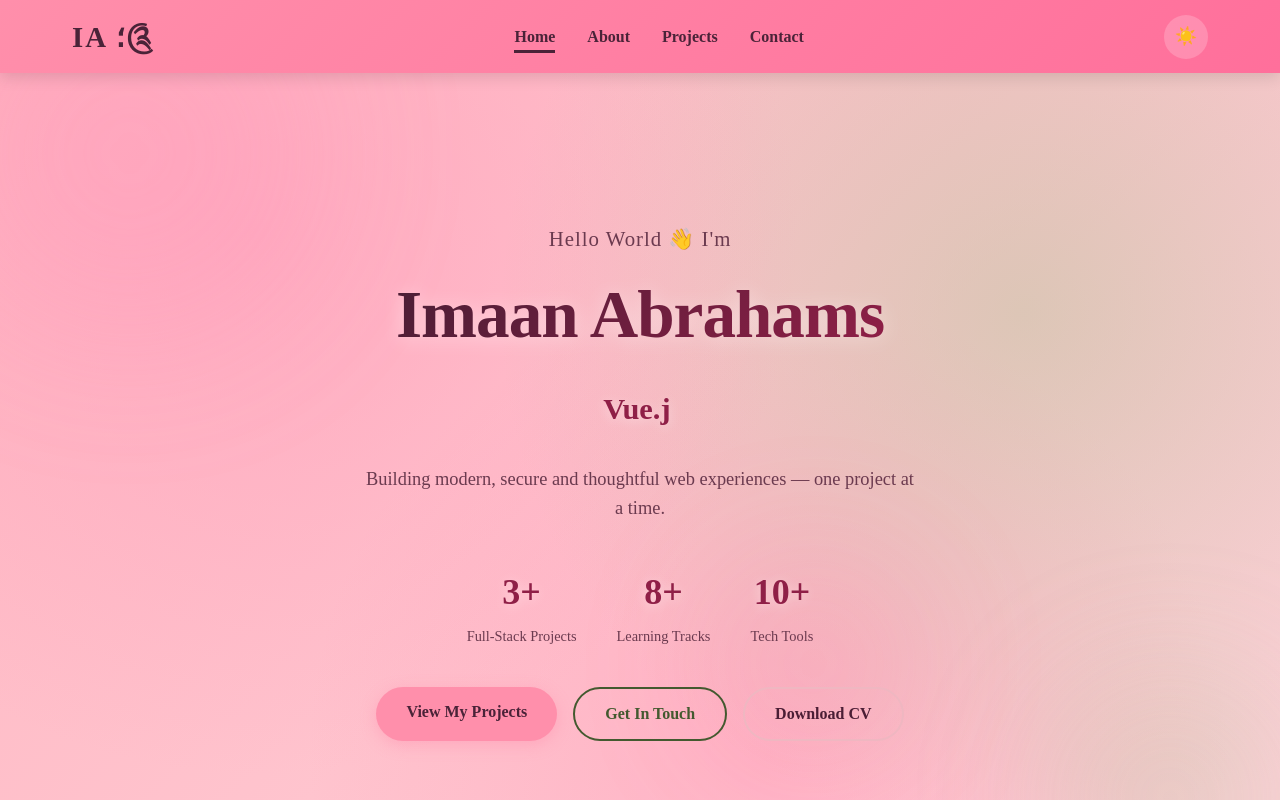
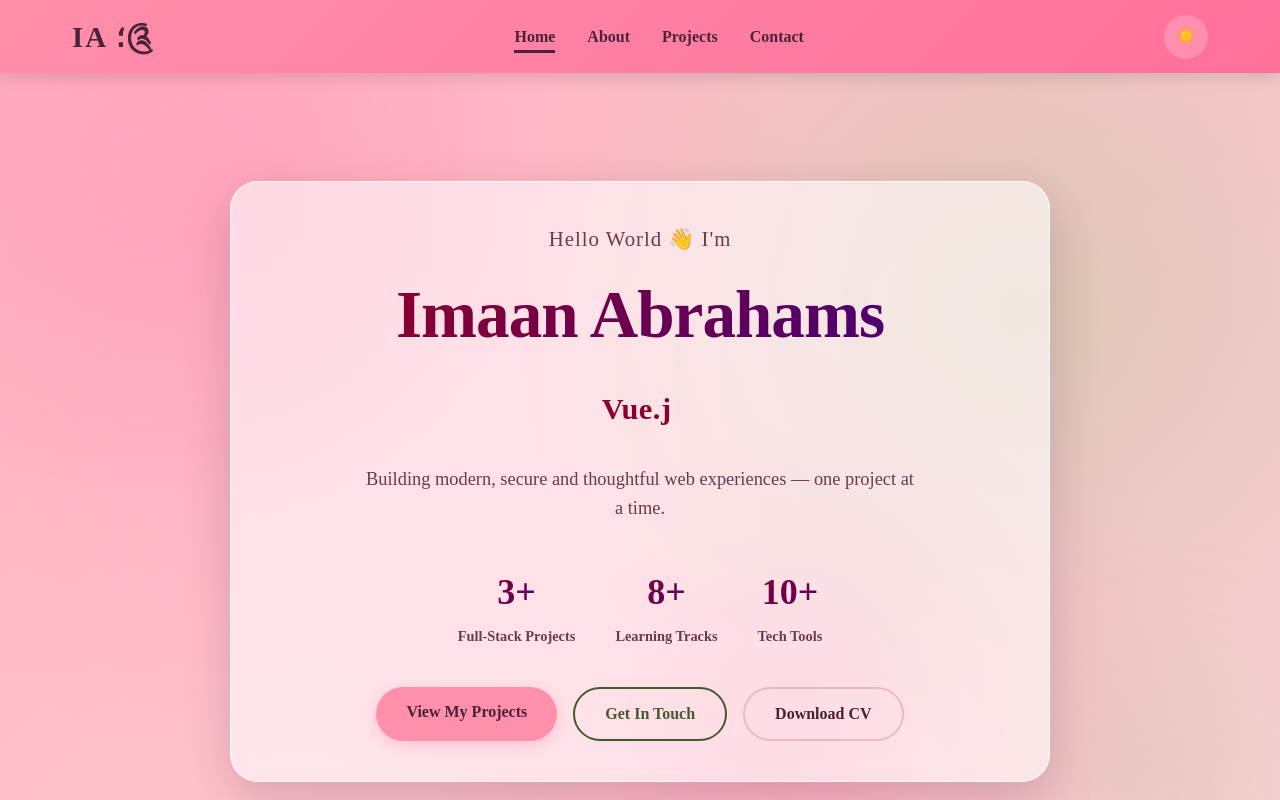
Before and after one commit to imaanabrahams/My_Portfolio, a Vue app: page / in a window 1280 px wide. Shown: the top 800 px of the page. Built offline with nearby package versions, Linux system fonts and the light colour scheme.

Commit message:
:zap: Add frosted hero panel with vivid crimson-violet accents

```diff
--- a/src/components/HeroSection.vue
+++ b/src/components/HeroSection.vue
@@ -179,6 +179,15 @@ onUnmounted(() => {
   width: 100%;
   position: relative;
   z-index: 1;
+  /* Frosted panel: the pink page is too light for saturated text to hit AA
+     on its own, so the copy sits on a near-white surface instead. */
+  padding: 2.5rem 2rem;
+  border-radius: 28px;
+  background: var(--hero-panel);
+  border: 1px solid var(--hero-panel-border);
+  box-shadow: 0 18px 50px rgba(43, 15, 28, 0.18);
+  backdrop-filter: blur(14px);
+  -webkit-backdrop-filter: blur(14px);
 }
 
 .hero-greeting {
@@ -195,15 +204,13 @@ onUnmounted(() => {
   white-space: normal;
 }
 
-/* The name was a rose->sage gradient, which lands at ~1.2:1 on the pink
-   page. Deep ink gradient plus a light halo keeps it legible while still
-   reading as a gradient. */
+/* Vivid crimson -> violet gradient; reads as colour while staying AA
+   on the frosted panel behind it. */
 .name {
-  background: linear-gradient(135deg, var(--hero-deep), var(--hero-accent));
+  background: linear-gradient(120deg, var(--hero-accent), var(--hero-deep));
   -webkit-background-clip: text;
   -webkit-text-fill-color: transparent;
   background-clip: text;
-  filter: drop-shadow(0 2px 10px var(--hero-halo));
 }
 
 .typing {
@@ -211,7 +218,7 @@ onUnmounted(() => {
   color: var(--hero-accent);
   min-height: 56px;
   font-weight: 700;
-  text-shadow: 0 2px 12px var(--hero-halo);
+  letter-spacing: 0.5px;
 }
 
 .typed-text::selection {
@@ -219,7 +226,7 @@ onUnmounted(() => {
 }
 
 .typewriter-cursor {
-  color: var(--hero-accent);
+  color: var(--hero-deep);
   animation: blink 1s step-start infinite;
   font-weight: 400;
 }
@@ -247,15 +254,18 @@ onUnmounted(() => {
 
 .stat-number {
   font-size: 2.25rem;
-  font-weight: 700;
-  color: var(--hero-accent);
-  text-shadow: 0 2px 12px var(--hero-halo);
+  font-weight: 800;
+  background: linear-gradient(140deg, var(--hero-accent), var(--hero-deep));
+  -webkit-background-clip: text;
+  -webkit-text-fill-color: transparent;
+  background-clip: text;
 }
 
 .stat-label {
   font-size: 0.9rem;
   color: var(--text-muted);
   margin-top: 0.2rem;
+  font-weight: 600;
 }
 
 .hero-buttons {
@@ -292,6 +302,11 @@ onUnmounted(() => {
     padding: 4.5rem 2rem 3.5rem;
     padding-right: calc(2rem + env(safe-area-inset-right, 0px));
     padding-left: calc(2rem + env(safe-area-inset-left, 0px));
+  }
+
+  .hero-content {
+    padding: 2rem 1.5rem;
+    border-radius: 22px;
   }
 
   .typing {
@@ -337,6 +352,11 @@ onUnmounted(() => {
     padding-left: calc(1.5rem + env(safe-area-inset-left, 0px));
   }
 
+  .hero-content {
+    padding: 1.75rem 1.15rem;
+    border-radius: 18px;
+  }
+
   .hero-stats {
     gap: 1.75rem 1.5rem;
   }
--- a/src/style.css
+++ b/src/style.css
@@ -15,9 +15,10 @@
   --text-muted: #6b3a4f;
   --on-accent: #4a2338;
   --on-sage: #f4f8ee;
-  --hero-accent: #8f1f47;
-  --hero-deep: #4b1e35;
-  --hero-halo: rgba(255, 255, 255, 0.45);
+  --hero-accent: #8a0030;
+  --hero-deep: #4b0070;
+  --hero-panel: rgba(255, 255, 255, 0.58);
+  --hero-panel-border: rgba(255, 255, 255, 0.85);
   --border: #efb7c1;
   --surface: #ffffff;
   --surface-soft: #ffe3e9;
@@ -81,9 +82,10 @@
   --text-muted: #3a1128;
   --on-accent: #4a2338;
   --on-sage: #f2f8ec;
-  --hero-accent: #2b0f1c;
-  --hero-deep: #1a0a12;
-  --hero-halo: rgba(255, 255, 255, 0.32);
+  --hero-accent: #8a0030;
+  --hero-deep: #4b0070;
+  --hero-panel: rgba(255, 255, 255, 0.62);
+  --hero-panel-border: rgba(255, 255, 255, 0.8);
   --border: #8f1f47;
   --surface: #ffb6c1;
   --surface-soft: #ffc9d6;
```
